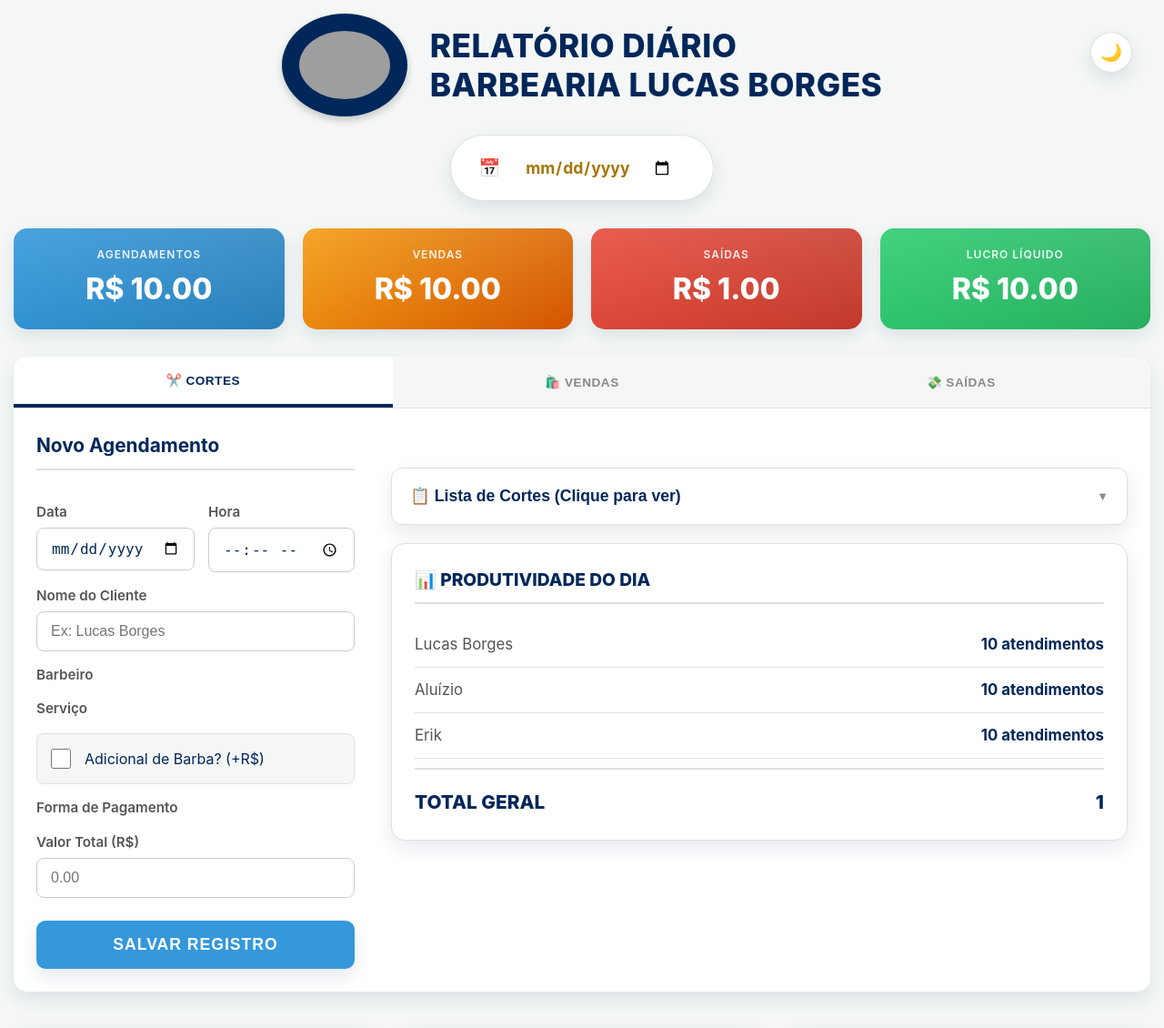
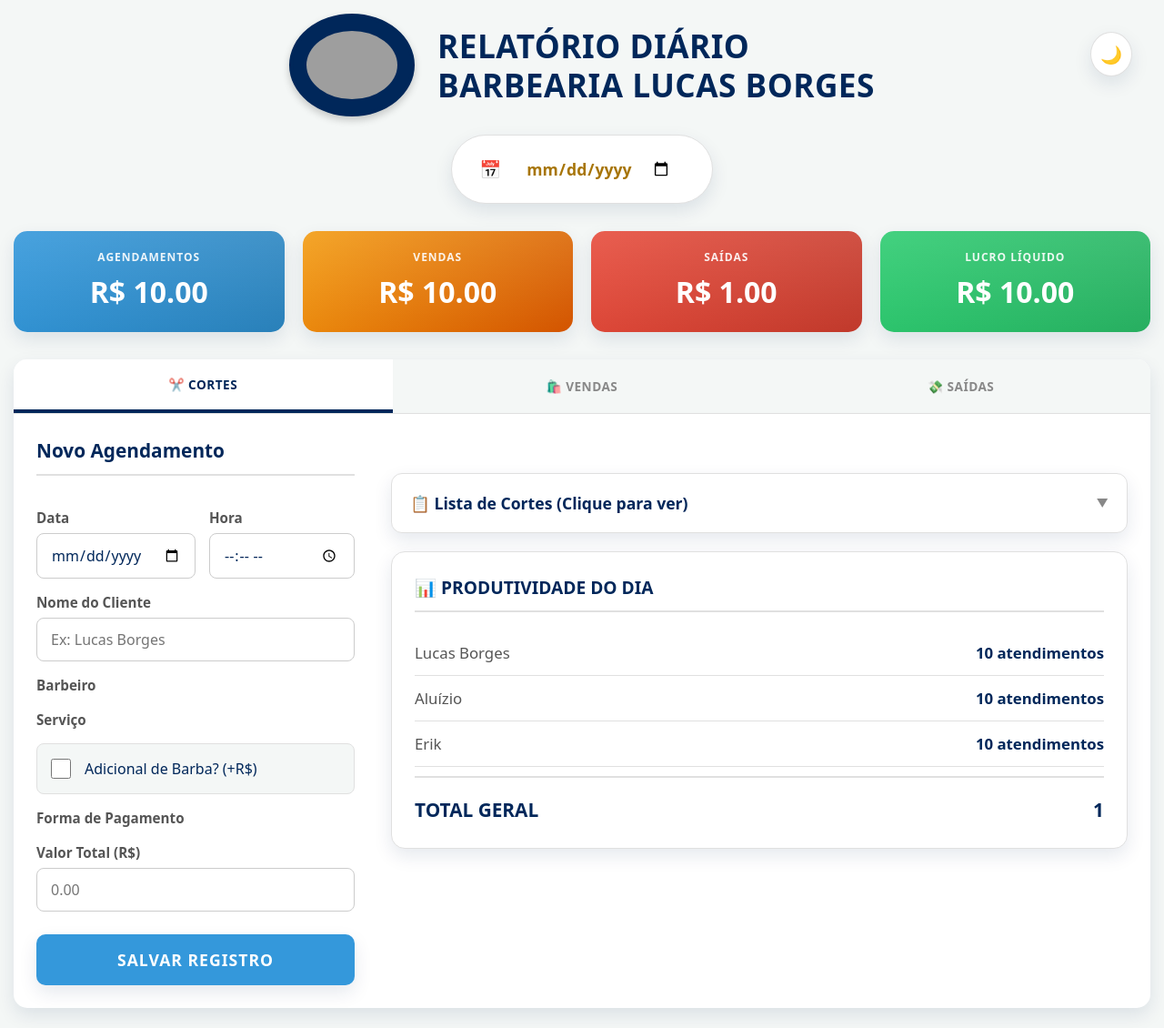
Before and after one commit to barbearialbipi/app-registro, a Django app: template core/templates/index.html in a window 1280 px wide. Shown: the top 1130 px of the page at 91% size. Run offline with Django 5.2, Linux system fonts and the light colour scheme; tables that the repository leaves empty hold one stand-in row (values such as "Sample post"); the template is opened without the code that fills it: values that come from a table or form of the project are taken from there, most other values are stand-ins (such as "Sample title", 1, 10 or a date in 2020); grey boxes are pictures that could not be loaded.

Commit message:
Update index.html

```diff
--- a/core/templates/index.html
+++ b/core/templates/index.html
@@ -16,6 +16,21 @@
     <link rel="apple-touch-icon" href="/static/icons/icon_any_192.png">
 
     <style>
+
+    /* =========================================
+       1. FONTE DO SISTEMA (FORÇADA)
+       ========================================= */
+
+    /* O asterisco (*) seleciona TODOS os elementos da página */
+    * {
+        font-family: system-ui, -apple-system, BlinkMacSystemFont, 'Segoe UI', Roboto, Helvetica, Arial, sans-serif !important;
+    }
+
+    /* Garante que inputs e botões não tentem usar outra fonte */
+    input, button, select, textarea {
+        font-family: inherit !important;
+    }
+
     /* =========================================
        CONFIGURAÇÃO DE TEMAS (VARIÁVEIS)
        ========================================= */
```
